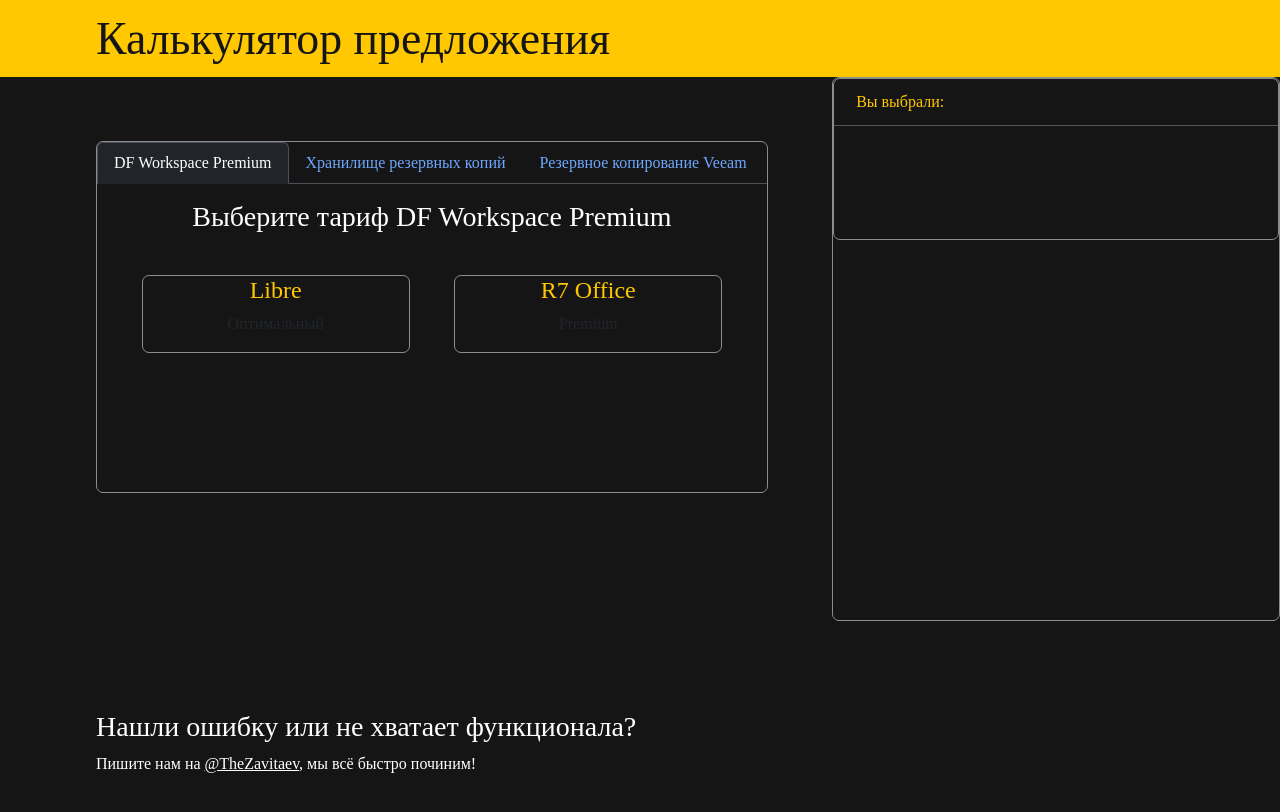
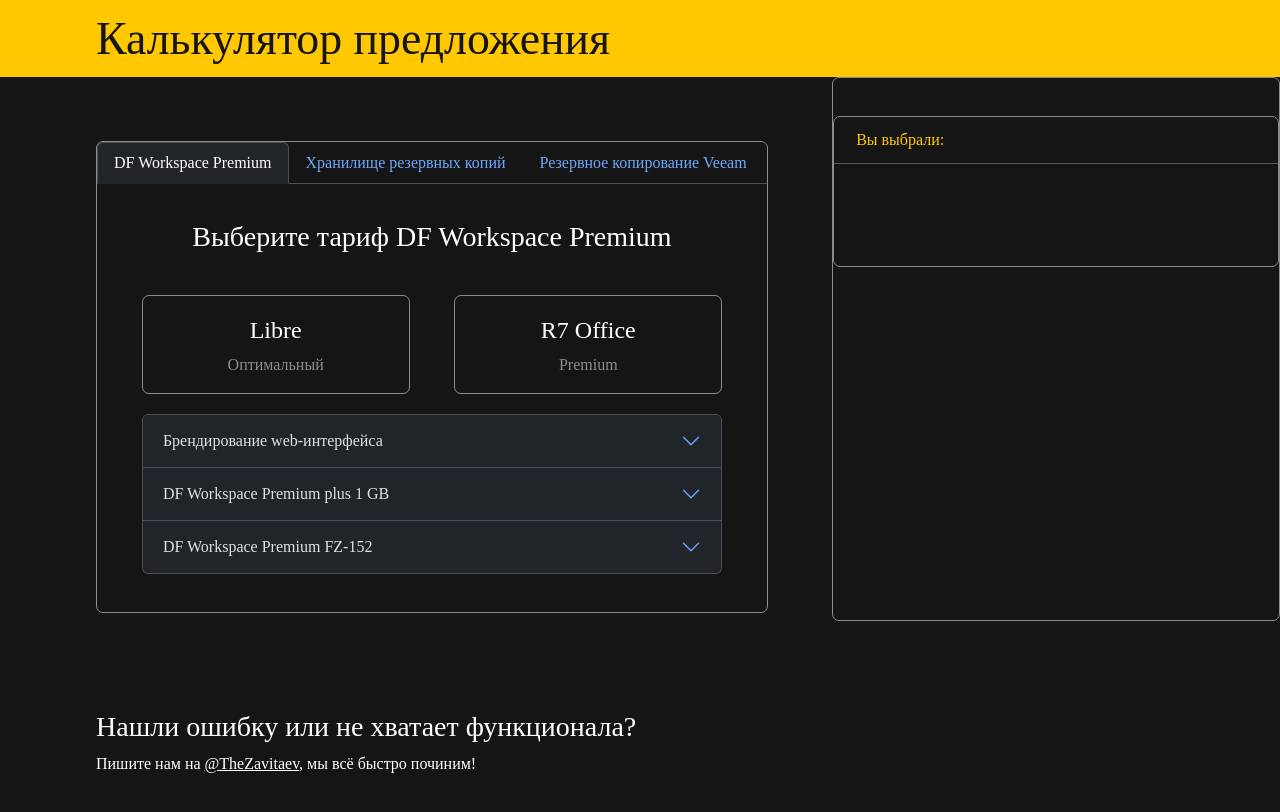
Before and after one commit to LoveBosikova/beeline, a React (Create React App) app in the folder calculate/: page / in a window 1280 px wide. Shown: the top 812 px of the page. Built offline with nearby package versions, Linux system fonts and the light colour scheme; a web font is replaced by a local one.

Commit message:
brandind section done

```diff
--- a/calculate/src/App.js
+++ b/calculate/src/App.js
@@ -1,5 +1,5 @@
 import './App.scss';
-import { useState } from 'react';
+import { useState, useEffect } from 'react';
 
 import data from './mock';
 
@@ -8,11 +8,21 @@
 import Form from 'react-bootstrap/Form';
 import Tab from 'react-bootstrap/Tab';
 import Tabs from 'react-bootstrap/Tabs';
+import Accordion from 'react-bootstrap/Accordion';
 
 function App() {
   const [key, setKey] = useState('workspace');
-  const [tarif, setTarif] = useState('libra');
-  console.log(data[0]);
+  const [tarif, setTarif] = useState('');
+  const [tarifSale, setTarifSale] = useState(0);
+  const [isBranding, setIsBranding] = useState(false);
+  const [brandingSale, setBrandingSale] = useState(0);
+
+  //Сохраняем значения тарифов, чтобы каждый раз не шастать по большому объекту с бека
+  const libraTarif = data[0].services[0]['DF Workspace Premium'].types[0];
+  const premiumTarif = data[0].services[0]['DF Workspace Premium'].types[1];
+  const branding = data[0].services[0]['DF Workspace Premium'].options[0];
+  const plusGb = data[0].services[0]['DF Workspace Premium'].options[1];
+  const fz = data[0].services[0]['DF Workspace Premium'].options[2];
 
   const libreClassNames = cn('tarif', {
     'tarif_active': tarif === 'libra',
@@ -21,6 +31,40 @@
   const R7ClassNames = cn('tarif', {
     'tarif_active': tarif === 'R7Office',
   });
+
+  console.log(!!tarif);
+
+  function handleTarifSale (value) {
+    if (tarif === 'libra') {
+      if (value >= +libraTarif.max_discount) {
+        setTarifSale(+libraTarif.max_discount)
+      } else if (value < +libraTarif.max_discount){
+        setTarifSale(value)
+      }
+    }
+
+    if (tarif === 'R7Office') {
+      if (value >= +premiumTarif.max_discount) {
+        setTarifSale(+premiumTarif.max_discount)
+      } else if (value < +premiumTarif.max_discount) {
+        setTarifSale(+value)
+      }
+    }
+  }
+
+  function handleIsBrandind () {
+    setIsBranding(!isBranding)
+  }
+
+  function handleBrandingSale (value) {
+    console.log(value);
+      if (value >= +branding.max_discount) {
+        setBrandingSale(+branding.max_discount)
+      } else if (value < +branding.max_discount){
+        setBrandingSale(value)
+      }
+  }
+
 
   return (
     <div className='App' data-bs-theme='dark'>
@@ -39,21 +83,56 @@
             <Tab eventKey='workspace' title='DF Workspace Premium'>
               <h3 className='tabText'>Выберите тариф DF Workspace Premium</h3>
               <div className='tarifs'>
-            <div className={libreClassNames}>
-              <label>
-                <input className='tarif__input' type="radio" value="libra" checked={() => setTarif('libra')} />
+                <label className={libreClassNames} >
+                    <input className='tarif__input' type="radio" value="libra" checked={tarif === 'libra'} onChange={() => setTarif('libra')} />
                     <h4 className='tarif__title'>Libre</h4>
                     <p className='tarif__desk'>Оптимальный</p>
                 </label>
-            </div>
-            <div className={R7ClassNames}>
-              <label>
-                <input className='tarif__input' type="radio" value="R7Office" checked={() => setTarif('R7Office')} />
+                <label className={R7ClassNames}>
+                    <input className='tarif__input' type="radio" value="R7Office"  checked={tarif === 'R7Office'} onChange={() => setTarif('R7Office')} />
                     <h4 className='tarif__title'>R7 Office</h4>
                     <p className='tarif__desk'>Premium</p>
                 </label>
               </div>
-          </div>
+              {tarif !== '' && <label className='tarif__saleWrap'><p>Скидка:</p><input value={tarifSale} onChange={e => handleTarifSale(e.target.value)} /></label>}
+
+              <Accordion className='tarif__options'>
+                <Accordion.Item eventKey={branding.id}>
+                  <Accordion.Header>{branding.title}</Accordion.Header>
+                  <Accordion.Body className='branding__wrap'>
+                    {tarif? <Form.Check // prettier-ignore
+                      className='branding__switch'
+                      type="switch"
+                      id="custom-switch"
+                      label="Добавить в заказ"
+                      checked={isBranding}
+                      onChange={handleIsBrandind}
+                      /> : <Form.Check // prettier-ignore
+                      className='branding__switch'
+                      type="switch"
+                      id="custom-switch"
+                      label="Добавить в заказ"
+                      checked={isBranding}
+                      onChange={handleIsBrandind}
+                      disabled
+                      />}
+                      {isBranding && <label className='branding__saleWrap'><p>Скидка:</p><input value={brandingSale} onChange={e => handleBrandingSale(e.target.value)} /></label>}
+                  </Accordion.Body>
+                </Accordion.Item>
+                <Accordion.Item eventKey={plusGb.id}>
+                  <Accordion.Header>{plusGb.title}</Accordion.Header>
+                  <Accordion.Body>
+                    Lorem ipsum dolor sit amet, consectetur adipiscing elit, sed do
+                  </Accordion.Body>
+                </Accordion.Item>
+                <Accordion.Item eventKey={fz.id}>
+                  <Accordion.Header>{fz.title}</Accordion.Header>
+                  <Accordion.Body>
+                    Lorem ipsum dolor sit amet, consectetur adipiscing elit, sed do
+                  </Accordion.Body>
+                </Accordion.Item>
+              </Accordion>
+
             </Tab>
             <Tab eventKey='backspace' title='Хранилище резервных копий'>
               Tab content for Хранилище резервных копий
--- a/calculate/src/index.scss
+++ b/calculate/src/index.scss
@@ -59,8 +59,9 @@
   background-color: $black-main;
   margin-top: 5%;
   margin-bottom: 10%;
+  padding-bottom: 3%;
   width: 60%;
-  min-height: 50%;
+  min-height: fit-content;
   min-width: fit-content;
   border: 1px solid $gray-main;
   border-radius: 7px;
@@ -68,6 +69,7 @@
 
 .tabText {
   color: $white-main;
+  padding-top: 3%;
 }
 
 .tarifs{
@@ -78,6 +80,7 @@
 }
 
 .tarif {
+  padding-top: 3%;
   border: 1px solid $gray-main;
   border-radius: 7px;
   width: 40%;
@@ -90,16 +93,84 @@
   }
 
   &__title {
-    color: $orange-main;
+    color: $white-main;
+  }
+
+  &__desk {
+    color: $gray-main;
+  }
+
+  &__saleWrap {
+    display: flex;
+    align-items: center;
+    gap: 3%;
+    padding-top: 3%;
+    padding-left: 6.7%;
+
+    p {
+      margin-bottom: 0;
+      color: $gray-main;
+    }
+
+    input {
+      width: 7.5%;
+    }
+  }
+
+  &__options {
+    margin-left: 6.7%;
+    margin-right: 6.7%;
+    margin-top: 3%;
+  }
+
+  &:hover {
+    cursor: pointer;
   }
 }
 
-// .tarif_active {
+.tarif_active {
+  background-color: $orange-main;
+  border-color: $orange-main;
 
-//   .tarif__title {
-//     color: $orange-main;
-//   }
-// }
+  .tarif__title {
+    color: $black-main;
+  }
+
+  .tarif__desk {
+    color: $black-main;
+  }
+}
+
+.branding {
+  &__wrap{
+    display: flex !important;
+    justify-content: start;
+    align-items: center;
+    gap: 10%;
+  }
+
+  &__switch {
+    display: flex !important;
+    justify-content: start;
+    align-items: center;
+    gap: 3%;
+    width: 40%;
+  }
+
+  &__saleWrap {
+    display: flex;
+    align-items: center;
+    gap: 3%;
+
+    p {
+      margin-bottom: 0;
+    }
+
+    input {
+      width: 20.5%;
+    }
+  }
+}
 
 .result {
   width: 25%;
```
Lines whose indentation alone changed are shown as unchanged.
